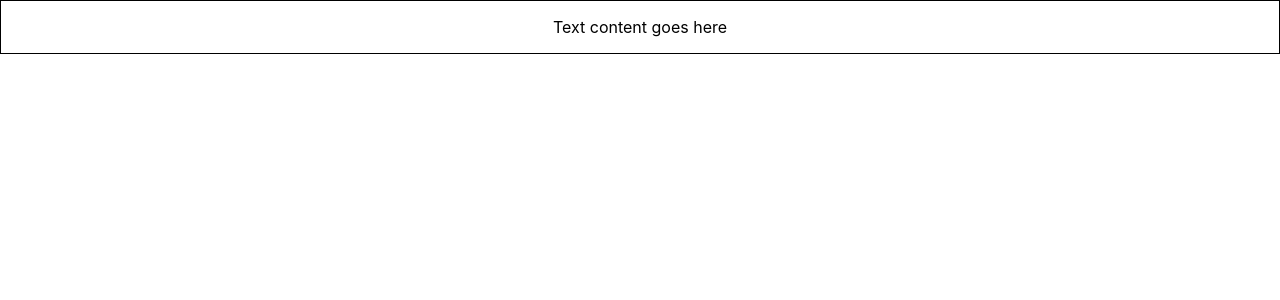
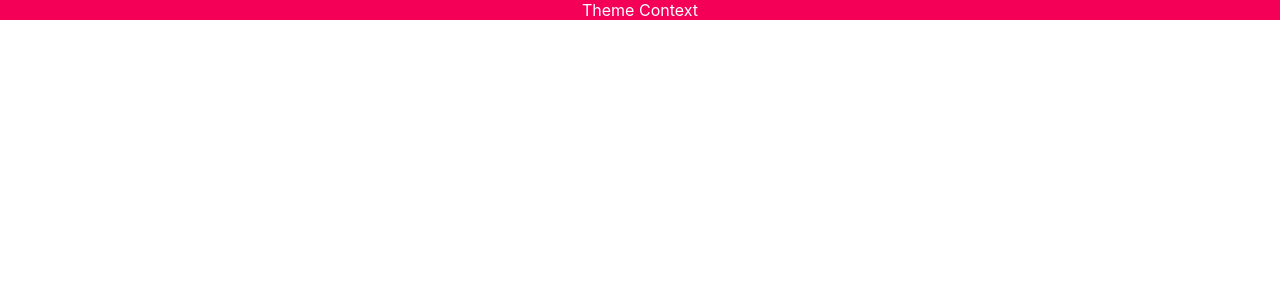
Before and after one commit to AdityaTarale/react-typescript, a React (Create React App) app: page / in a window 1280 px wide. Shown: the top 300 px of the page. Built offline with nearby package versions, Linux system fonts and the light colour scheme.

Commit message:
13-useContext-Hook
When value is know

```diff
--- a/src/App.tsx
+++ b/src/App.tsx
@@ -1,16 +1,13 @@
 import "./App.css";
-import { Container } from "./components/Container";
+import { Box } from "./components/context/Box";
+import { ThemeContextProvider } from "./components/context/ThemeContext";
 
 function App() {
   return (
     <div className="App">
-      <Container
-        styles={{
-          border: "1px solid black",
-          padding: "1rem",
-          display: "block",
-        }}
-      />
+      <ThemeContextProvider>
+        <Box />
+      </ThemeContextProvider>
     </div>
   );
 }
--- a/src/components/Input.tsx
+++ b/src/components/Input.tsx
@@ -6,9 +6,9 @@ type InputProps = {
 };
 
 export const Input = ({ value, handleChange }: InputProps) => { // Destructuring props
-  const handleInputChange = (event: React.ChangeEvent<HTMLInputElement>) => {
+  /* const handleInputChange = (event: React.ChangeEvent<HTMLInputElement>) => {
     console.log(event);
-  };
+  }; */
   return (
     <input type="text" value={value} onChange={handleChange} />
   );
--- /dev/null
+++ b/src/components/context/Box.tsx
@@ -0,0 +1,17 @@
+import React, { useContext } from "react";
+import { ThemeContext } from "./ThemeContext";
+
+export const Box = () => {
+  const theme = useContext(ThemeContext);
+
+  return (
+    <div
+      style={{
+        backgroundColor: theme.secondary.main,
+        color: theme.primary.text,
+      }}
+    >
+      Theme Context
+    </div>
+  );
+};
--- /dev/null
+++ b/src/components/context/ThemeContext.tsx
@@ -0,0 +1,16 @@
+import React, { createContext } from "react";
+import { theme } from "./theme";
+
+type ThemeContextProviderProps = {
+  children: React.ReactNode;
+};
+
+export const ThemeContext = createContext(theme);
+
+export const ThemeContextProvider = ({
+  children,
+}: ThemeContextProviderProps) => {
+  return (
+    <ThemeContext.Provider value={theme}>{children}</ThemeContext.Provider>
+  );
+};
--- /dev/null
+++ b/src/components/context/theme.ts
@@ -0,0 +1,10 @@
+export const theme = {
+  primary: {
+    main: "#3f51b5",
+    text: "#fff",
+  },
+  secondary: {
+    main: "#f50057",
+    text: "#fff",
+  },
+};
```
